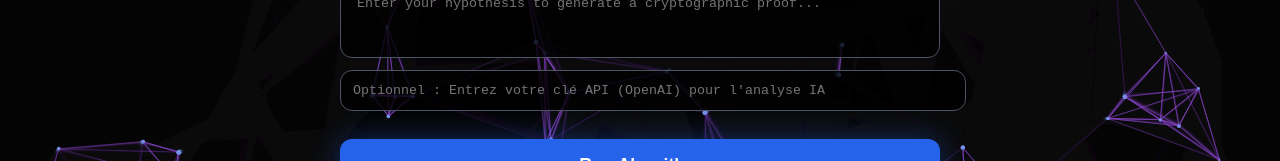
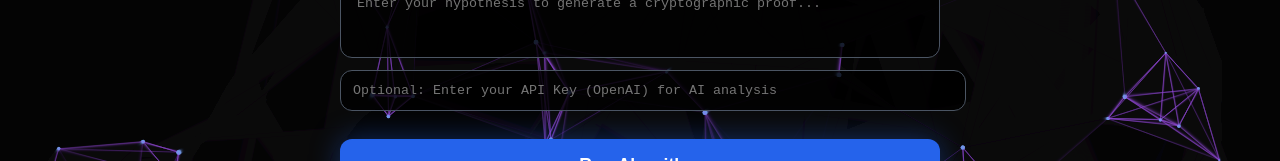
Before and after one commit to alpha0az1omega-sketch/varientropy-core, a Next.js app in the folder ui/: page / in a window 1280 px wide. Both pictures are taken after a click on the button "Scientific (AI)". Shown: the part 448-609 px from the top of the page. Built offline with nearby package versions, Linux system fonts and the light colour scheme.

Commit message:
Improve error message and update placeholder text

```diff
--- a/ui/app/page.tsx
+++ b/ui/app/page.tsx
@@ -85,7 +85,7 @@ export default function Home() {
       const data = await response.json();
       setResult(data);
     } catch (error) {
-      setResult({ error: "Connection failed." });
+      setResult({ error: "Connection failed. Please try again." });
     } finally {
       setLoading(false);
     }
@@ -149,7 +149,7 @@ export default function Home() {
           {engine === 'ai' && (
             <input
               type="password"
-              placeholder="Optionnel : Entrez votre clé API (OpenAI) pour l'analyse IA"
+              placeholder="Optional: Enter your API Key (OpenAI) for AI analysis"
               style={{ width: '100%', backgroundColor: 'rgba(0,0,0,0.8)', color: '#fff', border: '1px solid #4b5563', borderRadius: '12px', padding: '12px', fontFamily: 'monospace', outline: 'none' }}
               value={apiKey}
               onChange={(e) => setApiKey(e.target.value)}
```
